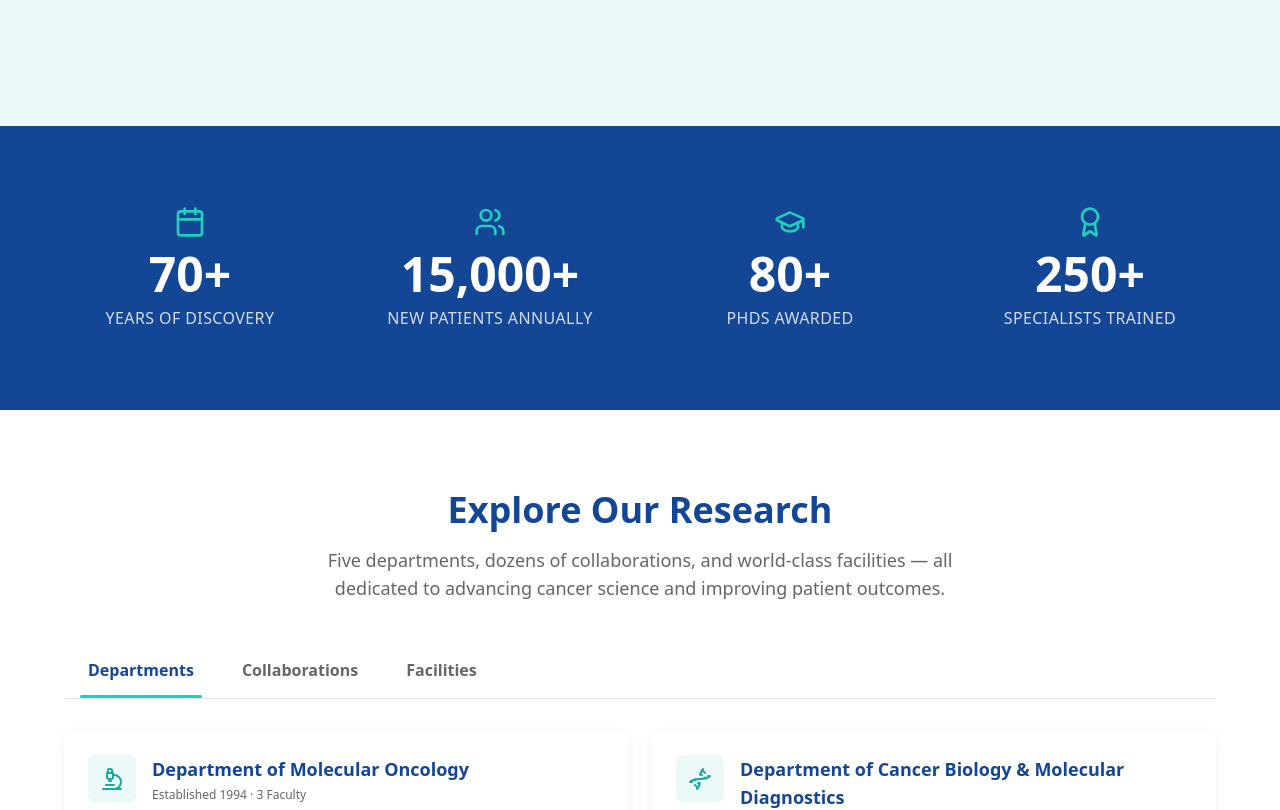
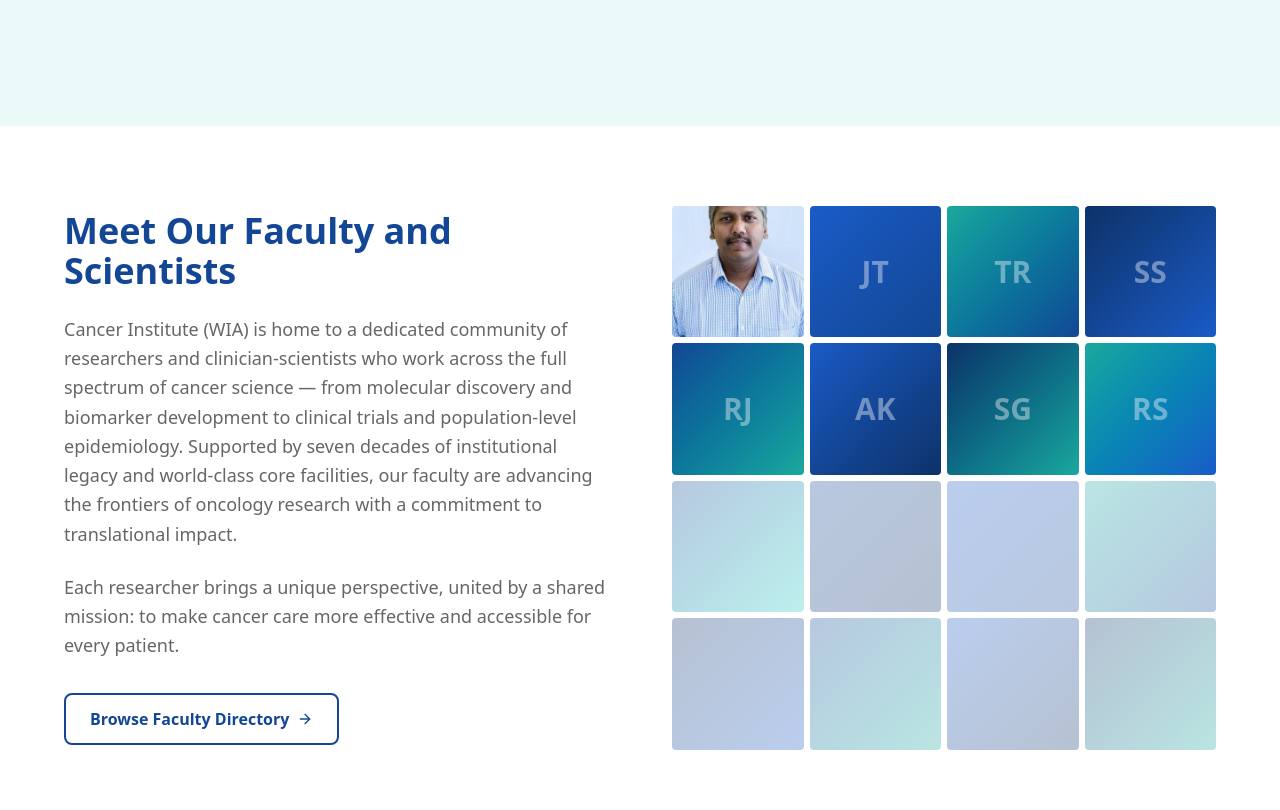
Before and after one commit to cecvic-wigoh/ci-wia-research-pages, a Next.js app: page /research in a window 1280 px wide. Shown: the part 790-1600 px from the top of the page. Built offline with nearby package versions, Linux system fonts and the light colour scheme.

Commit message:
added faculty section to research landing

```diff
--- a/src/app/research/page.tsx
+++ b/src/app/research/page.tsx
@@ -2,8 +2,8 @@
 
 import Link from "next/link";
 import { ArrowDown, ExternalLink, Briefcase, GraduationCap, Users } from "lucide-react";
-import StatisticsBar from "@/components/research/StatisticsBar";
 import TabSection from "@/components/research/TabSection";
+import FacultyMosaic from "@/components/research/FacultyMosaic";
 import FounderTribute from "@/components/research/FounderTribute";
 import DepartmentCard from "@/components/research/DepartmentCard";
 import PublicationCard from "@/components/research/PublicationCard";
@@ -215,8 +215,8 @@ export default function ResearchLandingPage() {
         </div>
       </section>
 
-      {/* Statistics Bar */}
-      <StatisticsBar />
+      {/* Meet Our Faculty */}
+      <FacultyMosaic />
 
       {/* Tabbed Section */}
       <section id="explore" className="section">
--- /dev/null
+++ b/src/components/research/FacultyMosaic.tsx
@@ -0,0 +1,126 @@
+"use client";
+
+import { useState } from "react";
+import Image from "next/image";
+import Link from "next/link";
+import { ArrowRight } from "lucide-react";
+import { faculty } from "@/data/faculty";
+
+// Color palette for placeholder avatars — varied gradients so the grid looks rich
+const gradients = [
+  "from-[#134795] to-[#0D3269]",
+  "from-[#1A5BC7] to-[#134795]",
+  "from-[#1BA89D] to-[#134795]",
+  "from-[#0D3269] to-[#1A5BC7]",
+  "from-[#134795] to-[#1BA89D]",
+  "from-[#1A5BC7] to-[#0D3269]",
+  "from-[#0D3269] to-[#1BA89D]",
+  "from-[#1BA89D] to-[#1A5BC7]",
+  "from-[#134795] to-[#23CDC0]",
+];
+
+export default function FacultyMosaic() {
+  const [hoveredSlug, setHoveredSlug] = useState<string | null>(null);
+
+  return (
+    <section className="section" aria-labelledby="faculty-mosaic-heading">
+      <div className="section-inner">
+        <div className="grid grid-cols-1 lg:grid-cols-2 gap-12 lg:gap-16 items-center">
+          {/* Left: Text */}
+          <div>
+            <h2
+              id="faculty-mosaic-heading"
+              className="font-heading text-3xl md:text-4xl font-bold text-[var(--ci-blue)] mb-6"
+            >
+              Meet Our Faculty and Scientists
+            </h2>
+            <p className="text-[var(--ci-gray-600)] text-lg leading-relaxed mb-6">
+              Cancer Institute (WIA) is home to a dedicated community of
+              researchers and clinician-scientists who work across the full
+              spectrum of cancer science — from molecular discovery and
+              biomarker development to clinical trials and population-level
+              epidemiology. Supported by seven decades of institutional legacy
+              and world-class core facilities, our faculty are advancing the
+              frontiers of oncology research with a commitment to translational
+              impact.
+            </p>
+            <p className="text-[var(--ci-gray-600)] text-lg leading-relaxed mb-8">
+              Each researcher brings a unique perspective, united by a shared
+              mission: to make cancer care more effective and accessible for
+              every patient.
+            </p>
+            <Link
+              href="/research/faculty"
+              className="inline-flex items-center gap-2 px-6 py-3 border-2 border-[var(--ci-blue)] text-[var(--ci-blue)] font-bold rounded-lg hover:bg-[var(--ci-blue)] hover:text-white transition-colors"
+            >
+              Browse Faculty Directory
+              <ArrowRight className="h-4 w-4" />
+            </Link>
+          </div>
+
+          {/* Right: Photo Grid */}
+          <div className="grid grid-cols-3 sm:grid-cols-4 gap-1.5">
+            {faculty.map((member, index) => (
+              <Link
+                key={member.slug}
+                href={`/research/faculty/${member.slug}`}
+                className="group relative aspect-square overflow-hidden rounded-sm"
+                onMouseEnter={() => setHoveredSlug(member.slug)}
+                onMouseLeave={() => setHoveredSlug(null)}
+              >
+                {member.photo ? (
+                  <Image
+                    src={member.photo}
+                    alt={member.name}
+                    width={160}
+                    height={160}
+                    className="w-full h-full object-cover scale-125 group-hover:scale-110 transition-transform duration-300"
+                  />
+                ) : (
+                  <div
+                    className={`w-full h-full bg-gradient-to-br ${
+                      gradients[index % gradients.length]
+                    } flex items-center justify-center`}
+                  >
+                    <span className="text-2xl sm:text-3xl font-heading font-bold text-white/40">
+                      {member.initials}
+                    </span>
+                  </div>
+                )}
+
+                {/* Hover overlay */}
+                <div
+                  className={`absolute inset-0 bg-[var(--ci-blue)]/80 flex flex-col items-center justify-center p-2 text-center transition-opacity duration-200 ${
+                    hoveredSlug === member.slug ? "opacity-100" : "opacity-0"
+                  }`}
+                >
+                  <p className="text-white text-xs sm:text-sm font-bold leading-tight">
+                    {member.name}
+                  </p>
+                  <p className="text-white/70 text-[10px] sm:text-xs mt-1 leading-tight hidden sm:block">
+                    {member.departmentSlug
+                      .split("-")
+                      .map((w) => w.charAt(0).toUpperCase() + w.slice(1))
+                      .join(" ")}
+                  </p>
+                </div>
+              </Link>
+            ))}
+
+            {/* Fill remaining grid slots to make 4 rows x 4 cols = 16 cells */}
+            {Array.from({ length: Math.max(0, 16 - faculty.length) }).map(
+              (_, i) => (
+                <div
+                  key={`empty-${i}`}
+                  className={`aspect-square rounded-sm bg-gradient-to-br ${
+                    gradients[(faculty.length + i) % gradients.length]
+                  } opacity-30`}
+                />
+              )
+            )}
+          </div>
+        </div>
+      </div>
+    </section>
+  );
+}
--- a/src/data/faculty.ts
+++ b/src/data/faculty.ts
@@ -47,7 +47,7 @@ export const faculty: FacultyMember[] = [
     name: "Dr. Mayilvahanan Bose",
     title: "Associate Professor, Department of Molecular Oncology",
     department: "Department of Molecular Oncology",
-    photo: "/mv.png",
+    photo: "/faculty/mv.png",
     departmentSlug: "molecular-oncology",
     researchFocus:
       "Translational diagnostics, biomarker discovery, and gut microbiome characterization in Indian cancers",
```
Also changed, not shown: public/faculty/mv.png (added).
